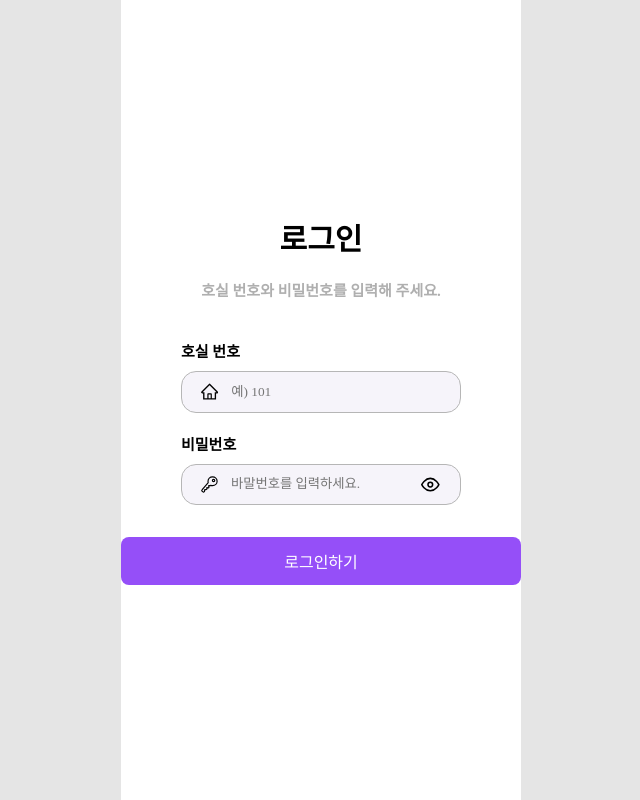
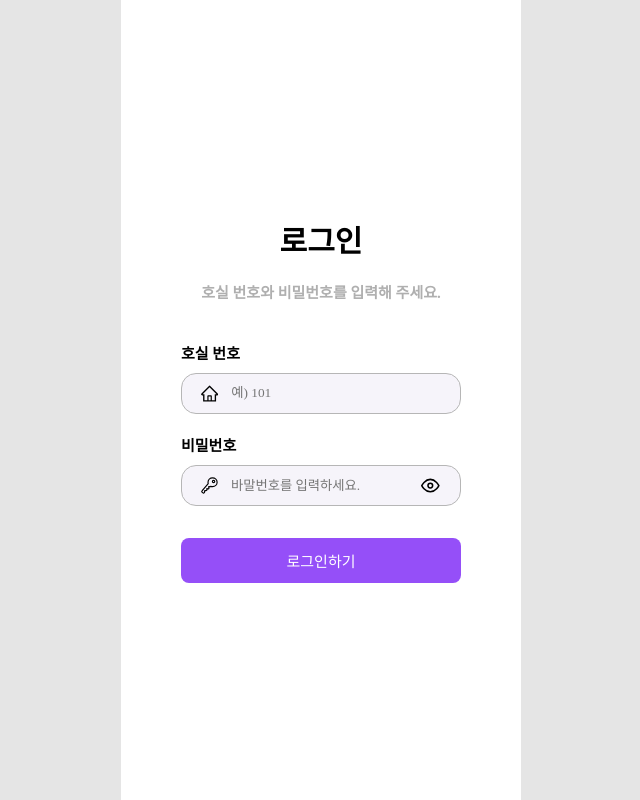
Before and after one commit to 12th-DHC/dhc-fe, a React (Vite) app in the folder apps/user_pwa/: page /login in a window 1280 px wide. Shown: the whole page, without its empty margins (319-959 px from the left). Built offline with nearby package versions, Linux system fonts and the light colour scheme; a web font is replaced by a local one.

Commit message:
fix(user-pwa): 이름에 맞게 태그 번경

```diff
--- a/apps/user_pwa/src/components/Input.tsx
+++ b/apps/user_pwa/src/components/Input.tsx
@@ -61,7 +61,10 @@ const InputInnerBox = styled.div`
   }
 `;
 
-const PasswordShowBtn = styled.div`
+const PasswordShowBtn = styled.button`
+  all: unset;
+  cursor: pointer;
+
   margin-left: auto;
   margin-right: 10px;
 
--- a/apps/user_pwa/src/pages/Login.tsx
+++ b/apps/user_pwa/src/pages/Login.tsx
@@ -53,7 +53,7 @@ function LoginPage() {
           />
         </AutoCenterdBox>
         <AutoCenterdBox>
-          <Button width='70%' fontSize='15px'>로그인하기</Button>
+          <Button $width='70%' $fontSize='15px'>로그인하기</Button>
         </AutoCenterdBox>
       </FullCenterdBox>
     </>
```
